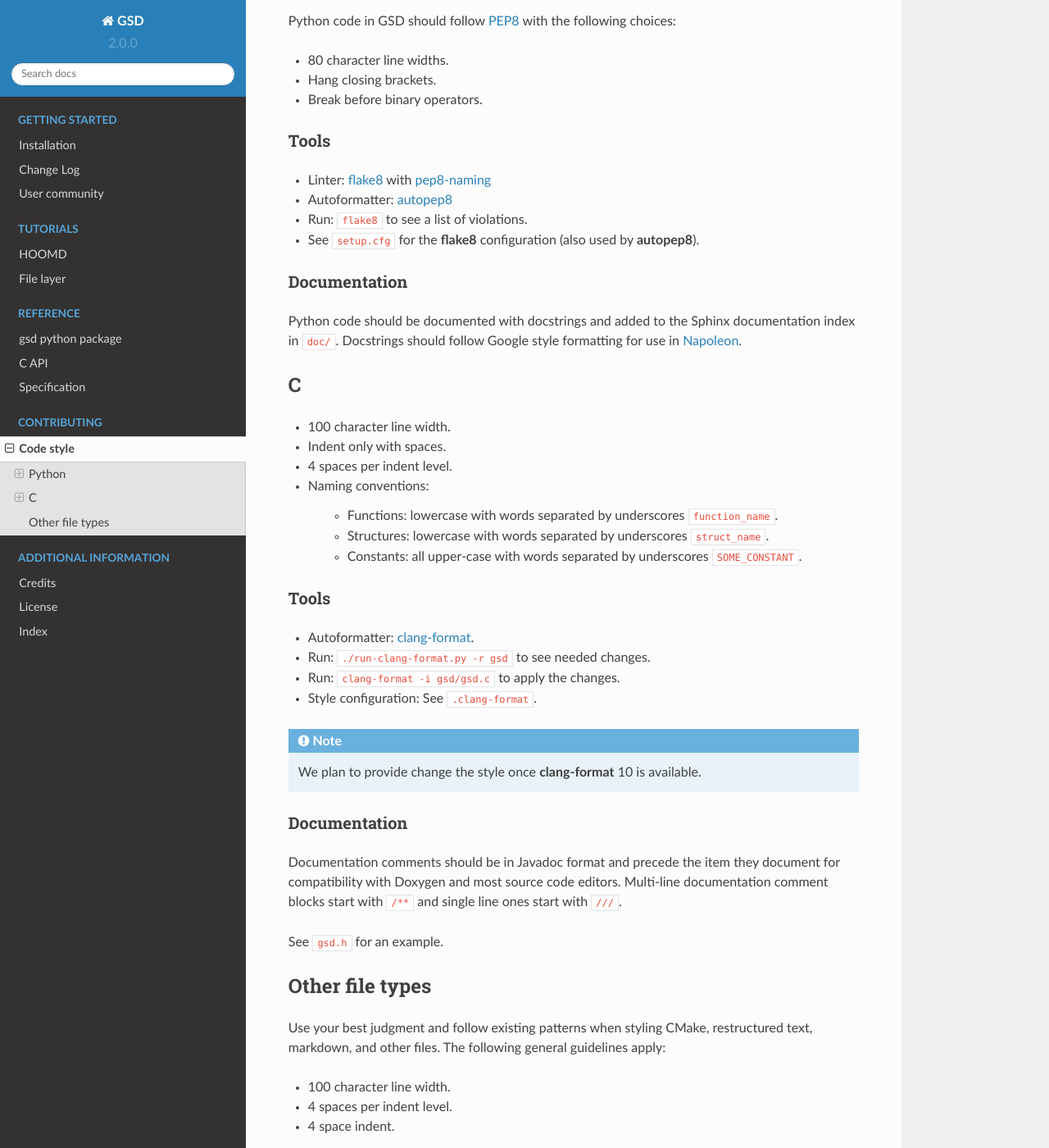
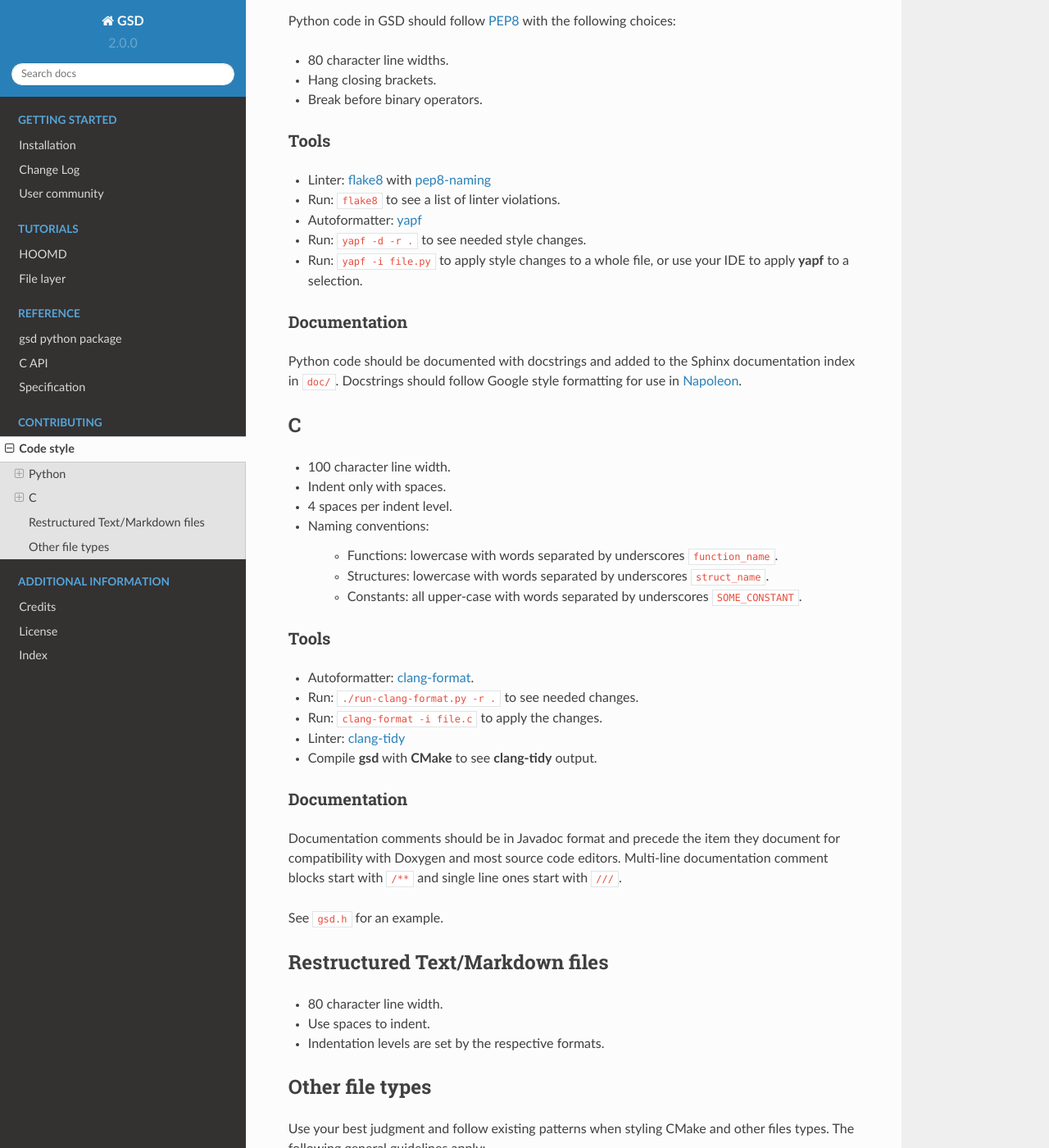
Before and after one commit to glotzerlab/gsd, a Sphinx documentation site: the page built from doc/style.rst, in a window 1280 px wide and 1400 px high, scrolled down 274 px. Shown: the whole window at 82% size. Built offline with Sphinx 7.4.7 and the Read the Docs theme 2.0.0, drawn with Linux system fonts in a browser that asks for light colours; some of the changed text lies outside the part shown.

Commit message:
Document yapf styling

```diff
--- a/doc/style.rst
+++ b/doc/style.rst
@@ -24,10 +24,11 @@ Tools
 
 * Linter: `flake8 <http://flake8.pycqa.org/en/latest/>`_ with
   `pep8-naming <https://pypi.org/project/pep8-naming/>`_
-* Autoformatter: `autopep8 <https://pypi.org/project/autopep8/>`_
-* Run: ``flake8`` to see a list of violations.
-* See ``setup.cfg`` for the **flake8** configuration (also used by
-  **autopep8**).
+* Run: ``flake8`` to see a list of linter violations.
+* Autoformatter: `yapf <https://github.com/google/yapf>`_
+* Run: ``yapf -d -r .`` to see needed style changes.
+* Run: ``yapf -i file.py`` to apply style changes to a whole file, or use
+  your IDE to apply **yapf** to a selection.
 
 Documentation
 ^^^^^^^^^^^^^
@@ -56,13 +57,10 @@ Tools
 ^^^^^
 
 * Autoformatter: `clang-format <https://clang.llvm.org/docs/ClangFormat.html>`_.
-* Run: ``./run-clang-format.py -r gsd`` to see needed changes.
-* Run: ``clang-format -i gsd/gsd.c`` to apply the changes.
-* Style configuration: See ``.clang-format``.
-
-.. note::
-
-    We plan to provide change the style once **clang-format** 10 is available.
+* Run: ``./run-clang-format.py -r .`` to see needed changes.
+* Run: ``clang-format -i file.c`` to apply the changes.
+* Linter: `clang-tidy <https://clang.llvm.org/extra/clang-tidy/>`_
+* Compile **gsd** with **CMake** to see **clang-tidy** output.
 
 Documentation
 ^^^^^^^^^^^^^
@@ -74,12 +72,18 @@ documentation comment blocks start with ``/**`` and single line ones start with
 
 See ``gsd.h`` for an example.
 
+Restructured Text/Markdown files
+--------------------------------
+
+* 80 character line width.
+* Use spaces to indent.
+* Indentation levels are set by the respective formats.
+
 Other file types
 ----------------
 
-Use your best judgment and follow existing patterns when styling CMake,
-restructured text, markdown, and other files. The following general guidelines
-apply:
+Use your best judgment and follow existing patterns when styling CMake and other
+files types. The following general guidelines apply:
 
 * 100 character line width.
 * 4 spaces per indent level.
```
Also changed, not shown: 2 other files.
